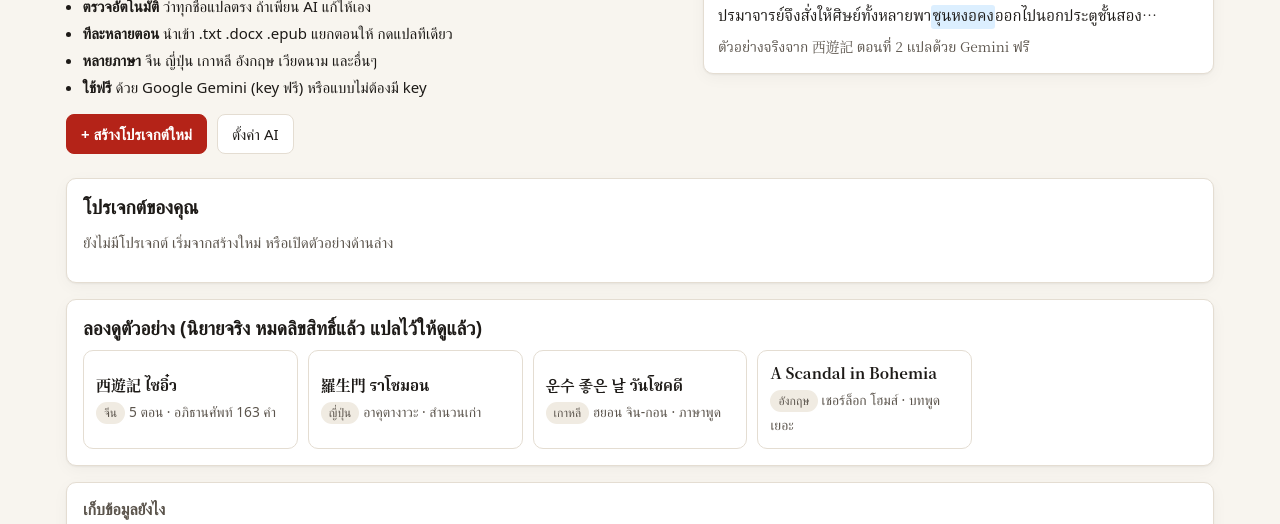
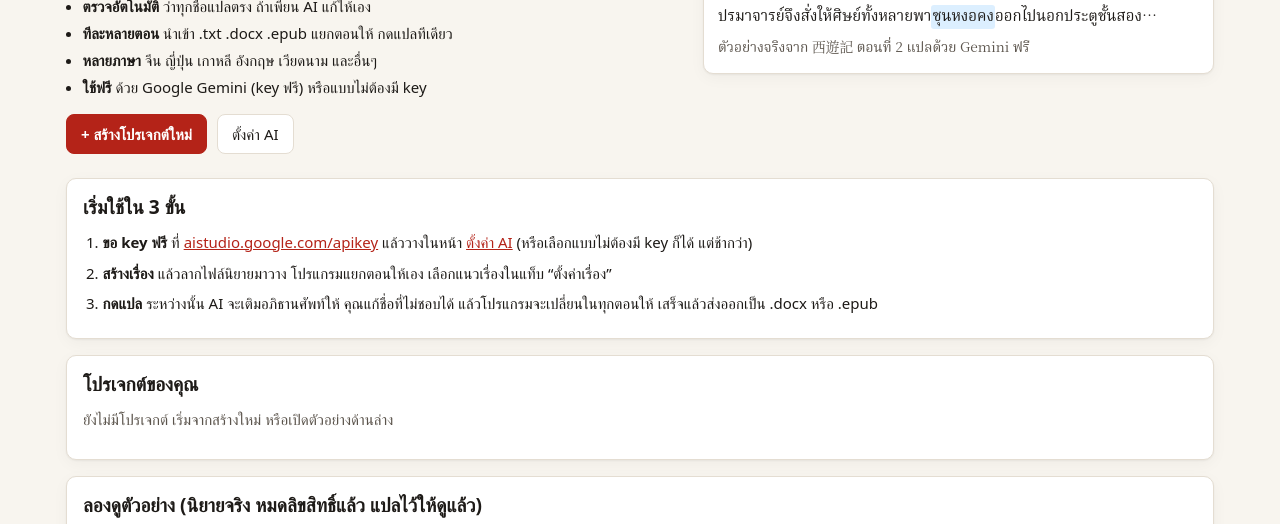
Before and after one commit to chasvitf/novel-translator, a website with bundled scripts: page public/index.html in a window 1280 px wide. Shown: the part 224-748 px from the top of the page. Built offline with nearby package versions, Linux system fonts and the light colour scheme; a web font is replaced by a local one.

Commit message:
Home page: 3-step guide; README feature list
Co-Authored-By: Claude Opus 5.5 <noreply@anthropic.com>
Claude-Session: https://claude.ai/code/session_01C6ZbnwJzR9JmA743T4CpTE

```diff
--- a/public/css/app.css
+++ b/public/css/app.css
@@ -131,6 +131,8 @@ td input[type="text"], td select { padding: 4px 8px; }
 .sample b { display: block; font-family: var(--read); }
 .projects li { display: flex; gap: 10px; align-items: center; padding: 8px 0; border-bottom: 1px solid var(--line); }
 .projects { list-style: none; padding: 0; margin: 0; }
+.steps { margin: 0; padding-left: 1.3em; }
+.steps li { margin-bottom: .45em; }
 
 /* chapters */
 .drop { border: 2px dashed var(--line); border-radius: var(--radius); padding: 14px; text-align: center; color: var(--ink-2); }
--- a/public/js/app.js
+++ b/public/js/app.js
@@ -176,6 +176,14 @@ function viewHome() {
       <p class="small muted" style="margin:.6em 0 0">ตัวอย่างจริงจาก 西遊記 ตอนที่ 2 แปลด้วย Gemini ฟรี</p>
     </div>
   </section>
+  <div class="card">
+    <h2>เริ่มใช้ใน 3 ขั้น</h2>
+    <ol class="steps">
+      <li><b>ขอ key ฟรี</b> ที่ <a href="https://aistudio.google.com/apikey" target="_blank" rel="noopener">aistudio.google.com/apikey</a> แล้ววางในหน้า <a href="#" data-action="view" data-view="ai">ตั้งค่า AI</a> (หรือเลือกแบบไม่ต้องมี key ก็ได้ แต่ช้ากว่า)</li>
+      <li><b>สร้างเรื่อง</b> แล้วลากไฟล์นิยายมาวาง โปรแกรมแยกตอนให้เอง เลือกแนวเรื่องในแท็บ “ตั้งค่าเรื่อง”</li>
+      <li><b>กดแปล</b> ระหว่างนั้น AI จะเติมอภิธานศัพท์ให้ คุณแก้ชื่อที่ไม่ชอบได้ แล้วโปรแกรมจะเปลี่ยนในทุกตอนให้ เสร็จแล้วส่งออกเป็น .docx หรือ .epub</li>
+    </ol>
+  </div>
   <div class="card"><h2>โปรเจกต์ของคุณ</h2>${list}</div>
   <div class="card">
     <h2>ลองดูตัวอย่าง (นิยายจริง หมดลิขสิทธิ์แล้ว แปลไว้ให้ดูแล้ว)</h2>
```
Also changed, not shown: README.md.
